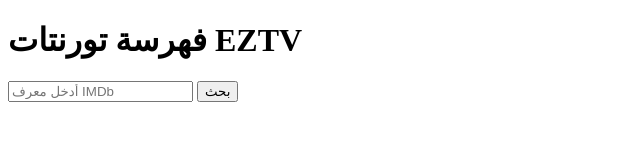
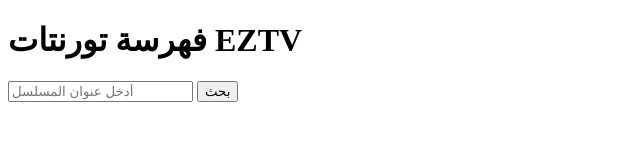
Before and after one commit to MedRAM-RAM/MedRAM-RAM.github.io, a website: page index.html in a window 1280 px wide. Shown: the full height of the page, 0-640 px from the left. Drawn offline with Linux system fonts and the light colour scheme.

Commit message:
Update index.html

```diff
--- a/index.html
+++ b/index.html
@@ -8,7 +8,7 @@
 </head>
 <body>
     <h1>فهرسة تورنتات EZTV</h1>
-    <input type="text" id="imdbId" placeholder="أدخل معرف IMDb">
+    <input type="text" id="title" placeholder="أدخل عنوان المسلسل">
     <button id="searchButton">بحث</button>
     <div id="results"></div>
 </body>
```
